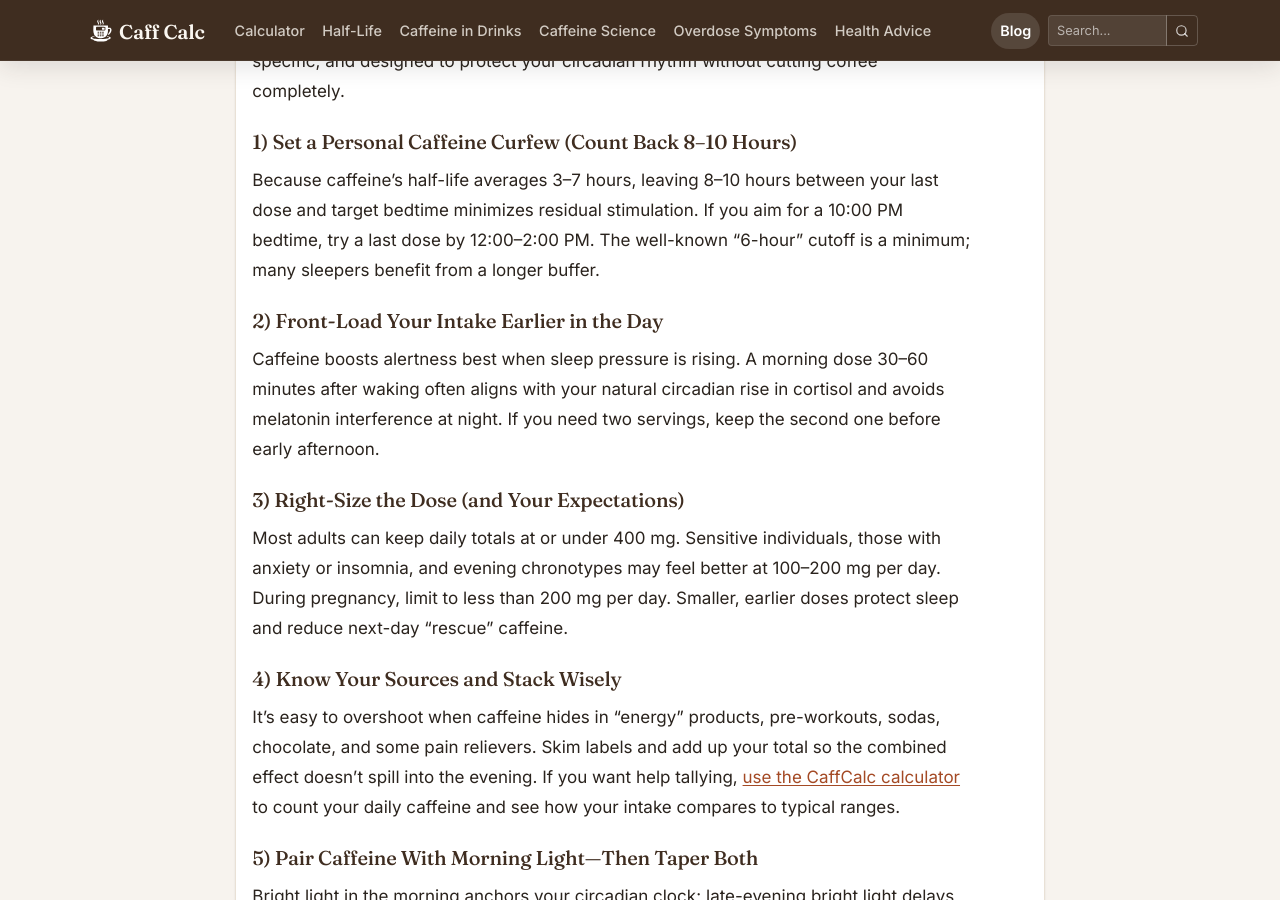
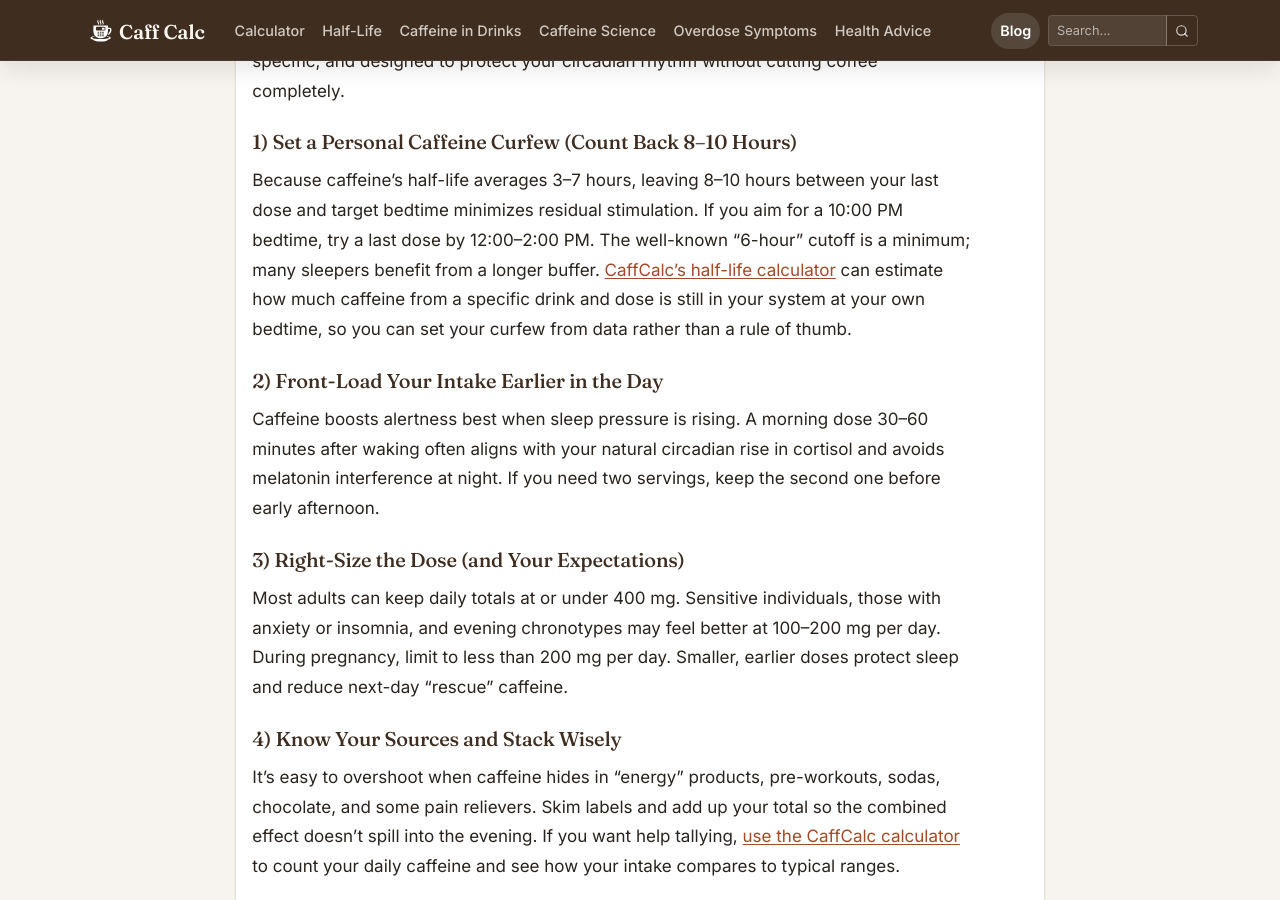
Before and after one commit to IUshakovsky/caff-calc, a Jekyll site: the page built from _posts/2026-07-04-caffeine-circadian-rhythm.md, in a window 1280 px wide and 900 px high, scrolled down 2438 px. Built offline with Jekyll 4.4.1, drawn with Linux system fonts in a browser that asks for light colours; comment, search, counter and statistics services are not loaded.

Commit message:
seo 2.3: link sleep/timing posts to the half-life calculator
Only caffeine-half-life-sleep (a redirect stub) and caffeine-sleep-timing
had an in-body link to /half-life/. Added one natural sentence to the
other posts in the plan's sleep-and-timing cluster that discuss caffeine
still being active at bedtime, plus afternoon-slump-caffeine-strategies
(same topic): caffeine-circadian-rhythms-timing, caffeine-natural-rhythms,
caffeine-circadian-rhythm, caffeine-apnea-sleep-quality. Each sentence
sits next to the post's own half-life discussion and describes only what
the tool does (estimate caffeine remaining at a chosen bedtime for a
given drink/dose) - no new claims or figures.

Verified: bundle exec jekyll build passes with zero warnings, and each
post's built page contains the new /half-life/ link.

Co-Authored-By: Claude Sonnet 5 <noreply@anthropic.com>

```diff
--- a/_posts/2026-07-04-caffeine-circadian-rhythm.md
+++ b/_posts/2026-07-04-caffeine-circadian-rhythm.md
@@ -54,7 +54,7 @@ Below are evidence-informed strategies you can tailor to your schedule. They're
 
 ### 1) Set a Personal Caffeine Curfew (Count Back 8–10 Hours)
 
-Because caffeine's half-life averages 3–7 hours, leaving 8–10 hours between your last dose and target bedtime minimizes residual stimulation. If you aim for a 10:00 PM bedtime, try a last dose by 12:00–2:00 PM. The well-known "6-hour" cutoff is a minimum; many sleepers benefit from a longer buffer.
+Because caffeine's half-life averages 3–7 hours, leaving 8–10 hours between your last dose and target bedtime minimizes residual stimulation. If you aim for a 10:00 PM bedtime, try a last dose by 12:00–2:00 PM. The well-known "6-hour" cutoff is a minimum; many sleepers benefit from a longer buffer. [CaffCalc's half-life calculator]({{ '/half-life/' | relative_url }}) can estimate how much caffeine from a specific drink and dose is still in your system at your own bedtime, so you can set your curfew from data rather than a rule of thumb.
 
 ### 2) Front-Load Your Intake Earlier in the Day
 
```
Also changed, not shown: _posts/2025-11-04-afternoon-slump-caffeine-strategies.md (+1 -1 lines), _posts/2026-01-30-caffeine-circadian-rhythms-timing.md (+1 -1 lines), _posts/2026-03-09-caffeine-natural-rhythms.md (+1 -1 lines), _posts/2026-09-12-caffeine-apnea-sleep-quality.md (+1 -1 lines).
